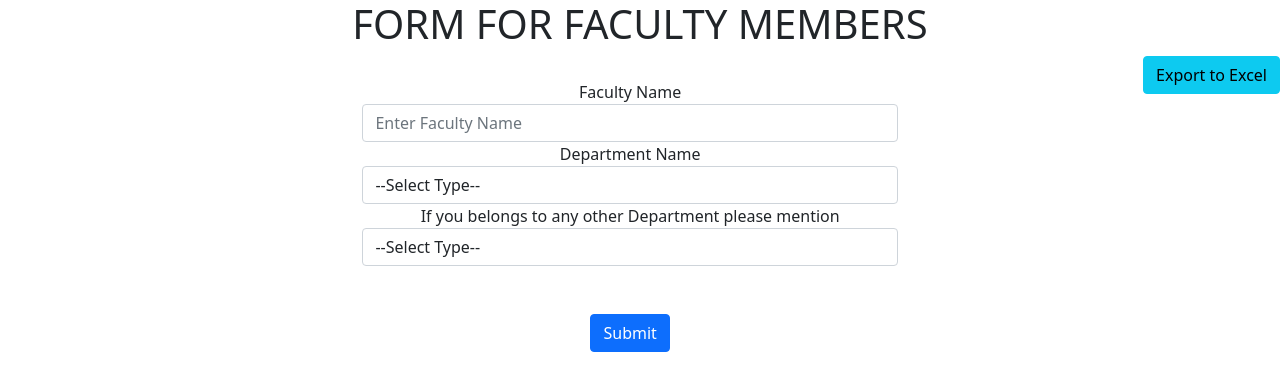
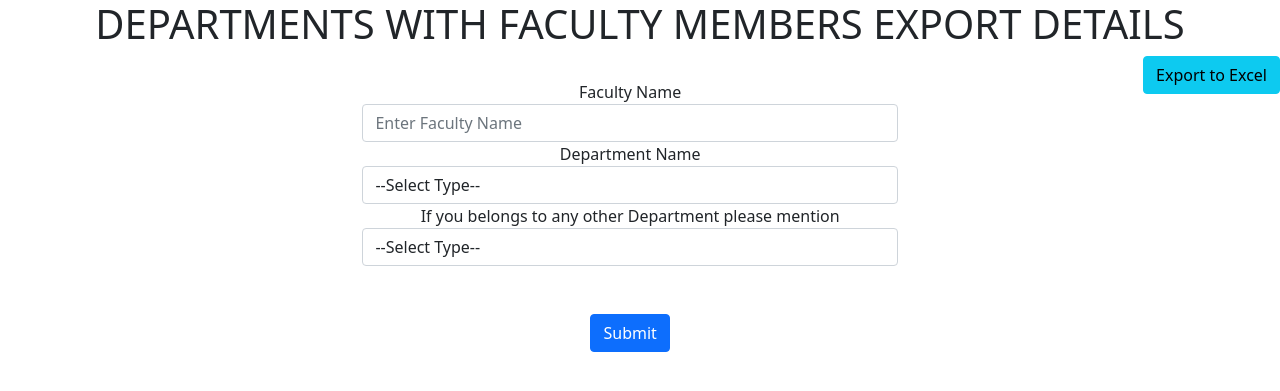
Before and after one commit to kevinjoseminj/faculty_export, a Django app: page / in a window 1280 px wide. Shown: the top 391 px of the page. Run offline with Django 3.2, Linux system fonts and the light colour scheme.

Commit message:
Final commit

```diff
--- a/templates/index.html
+++ b/templates/index.html
@@ -14,7 +14,7 @@
 </head>
 
 <body>
-  <h1 class=" row justify-content-center">FORM FOR FACULTY MEMBERS</h1>
+  <h1 class=" row justify-content-center">DEPARTMENTS WITH FACULTY MEMBERS EXPORT DETAILS</h1>
   <a class="btn btn-info btn-small" style="float: right;" href="{% url 'export_excel' %}">Export to Excel</a>
   <div class="container-fluid p-4">
     <div class="row justify-content-center">
```
